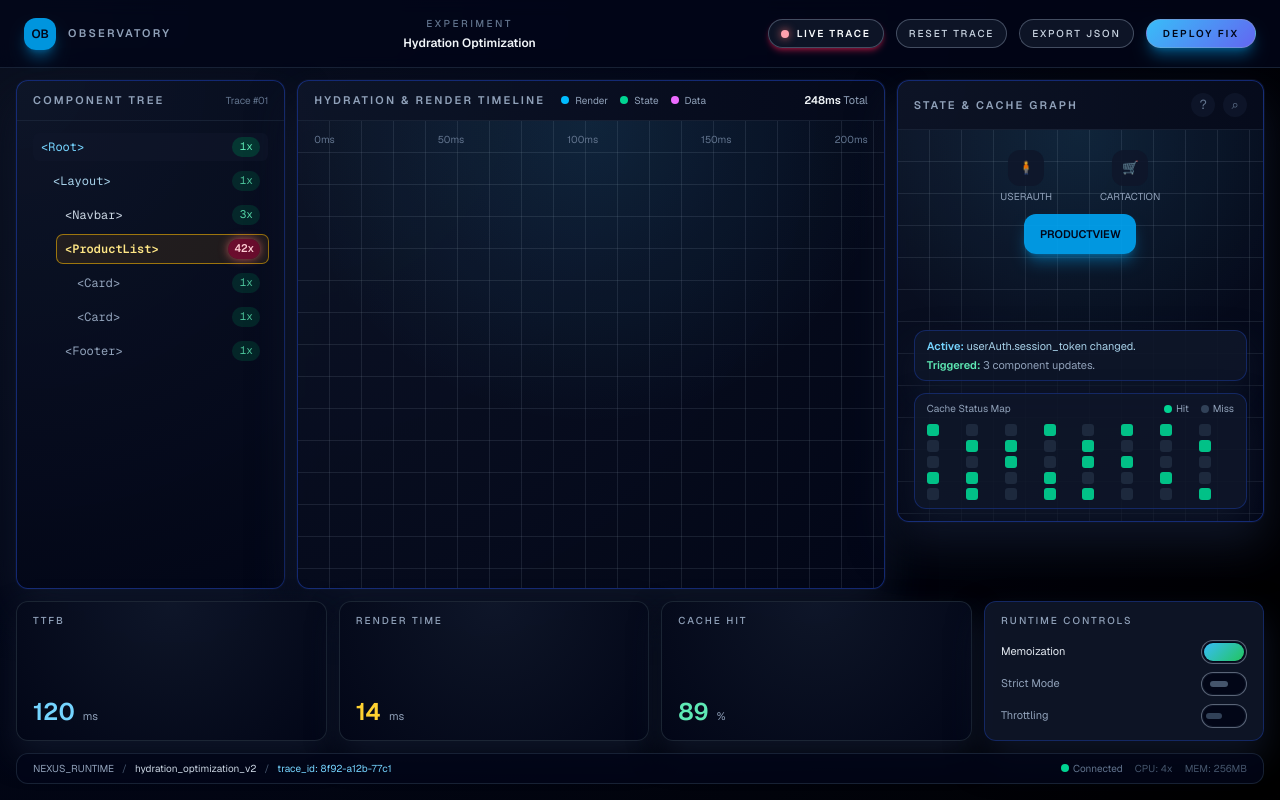
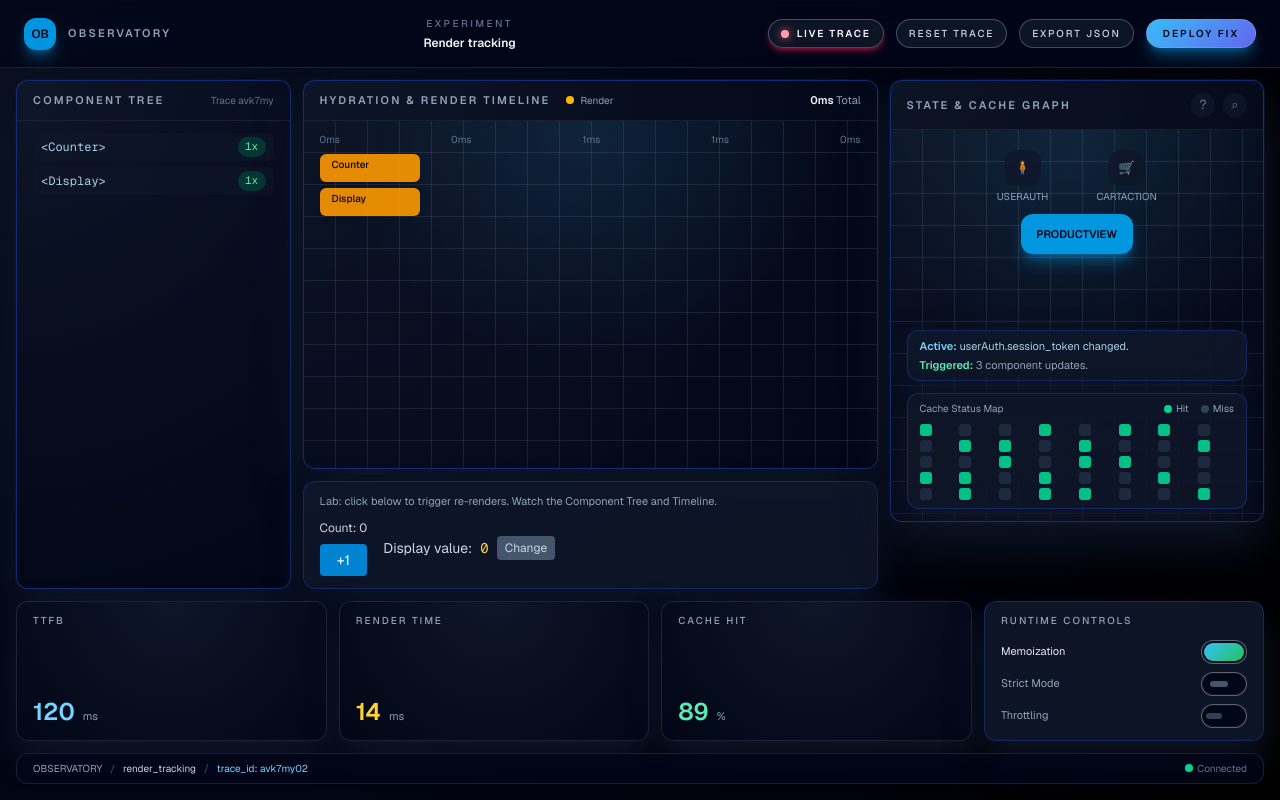
Before and after one commit to abdallah96/Observability, a Next.js app: page / in a window 1280 px wide. Built offline with nearby package versions, Linux system fonts and the light colour scheme.

Commit message:
add render observatory — store, withRenderTracker, lab panel, live UI

```diff
--- a/src/app/Footer/footer.tsx
+++ b/src/app/Footer/footer.tsx
@@ -1,22 +1,24 @@
+"use client";
+
+import { useObservatoryStore } from "@/data/store";
+
 export default function Footer() {
+  const traceId = useObservatoryStore((s) => s.traceId);
+
   return (
     <footer className="mt-3 flex items-center justify-between rounded-xl border border-slate-800/80 bg-slate-950/80 px-4 py-2 text-[10px] text-slate-500">
       <div className="flex items-center gap-2">
-      <span className="text-slate-400">NEXUS_RUNTIME</span>
+        <span className="text-slate-400">OBSERVATORY</span>
         <span className="text-slate-600">/</span>
-      <span className="text-slate-300">hydration_optimization_v2</span>
+        <span className="text-slate-300">render_tracking</span>
         <span className="text-slate-600">/</span>
-      <span className="text-sky-300">
-        trace_id: 8f92-a12b-77c1
-      </span>
+        <span className="text-sky-300">trace_id: {traceId}</span>
       </div>
       <div className="flex items-center gap-3">
         <div className="flex items-center gap-1">
           <span className="h-2 w-2 rounded-full bg-emerald-400" />
           <span>Connected</span>
         </div>
-      <span className="text-slate-600">CPU: 4x</span>
-      <span className="text-slate-600">MEM: 256MB</span>
       </div>
     </footer>
   );
--- a/src/app/Header/header.tsx
+++ b/src/app/Header/header.tsx
@@ -1,19 +1,44 @@
 "use client";
+
 import { Button } from "../Components/Button/button";
 import { ActiveAction } from "../page";
+import { useObservatoryStore } from "@/data/store";
 
 type HeaderProps = {
   activeAction: ActiveAction;
   onChangeActiveAction: (action: ActiveAction) => void;
 };
-export const Header = ({ activeAction, onChangeActiveAction }: HeaderProps) => {
+
+export function Header({ activeAction, onChangeActiveAction }: HeaderProps) {
+  const resetTrace = useObservatoryStore((s) => s.resetTrace);
+  const getTraceForExport = useObservatoryStore((s) => s.getTraceForExport);
+
   const isLiveTraceActive = activeAction === "liveTrace";
   const isResetTraceActive = activeAction === "resetTrace";
   const isExportJsonActive = activeAction === "exportJson";
   const isDeployFixActive = activeAction === "deployFix";
 
+  const handleReset = () => {
+    resetTrace();
+    onChangeActiveAction(null);
+  };
+
+  const handleExport = () => {
+    const data = getTraceForExport();
+    const blob = new Blob([JSON.stringify(data, null, 2)], {
+      type: "application/json",
+    });
+    const url = URL.createObjectURL(blob);
+    const a = document.createElement("a");
+    a.href = url;
+    a.download = `observatory-trace-${data.traceId}.json`;
+    a.click();
+    URL.revokeObjectURL(url);
+    onChangeActiveAction(null);
+  };
+
   return (
-    <header className="flex items-center justify-between px-6 py-4 border-b border-slate-800/80 bg-slate-950/80 backdrop-blur">
+    <header className="flex items-center justify-between border-b border-slate-800/80 bg-slate-950/80 px-6 py-4 backdrop-blur">
       <div className="flex items-center gap-3">
         <div className="flex h-8 w-8 items-center justify-center rounded-xl bg-sky-500/90 shadow-lg shadow-sky-500/40">
           <span className="text-xs font-semibold tracking-tight text-slate-950">
@@ -32,28 +57,28 @@ export const Header = ({ activeAction, onChangeActiveAction }: HeaderProps) => {
           Experiment
         </span>
         <span className="text-xs font-semibold text-slate-100">
-          Hydration Optimization
+          Render tracking
         </span>
       </div>
 
       <div className="flex items-center gap-3 text-[11px]">
         <Button
           onClick={() => onChangeActiveAction("liveTrace")}
-          className=" flex items-center gap-2 px-3 py-1.5 text-[10px] font-semibold uppercase tracking-[0.18em] text-slate-50 shadow-md shadow-rose-500/40"
+          className="flex items-center gap-2 px-3 py-1.5 text-[10px] font-semibold uppercase tracking-[0.18em] text-slate-50 shadow-md shadow-rose-500/40"
           isActive={isLiveTraceActive}
         >
           <span className="h-2 w-2 rounded-full bg-rose-300 shadow-[0_0_8px_rgba(248,113,113,0.9)]" />
           Live Trace
         </Button>
         <Button
-          onClick={() => onChangeActiveAction("resetTrace")}
+          onClick={handleReset}
           className="observatory-chip px-3 py-1.5 text-[10px] font-medium uppercase tracking-[0.18em] text-slate-300 hover:text-slate-50"
           isActive={isResetTraceActive}
         >
           Reset Trace
         </Button>
         <Button
-          onClick={() => onChangeActiveAction("exportJson")}
+          onClick={handleExport}
           className="observatory-chip px-3 py-1.5 text-[10px] font-medium uppercase tracking-[0.18em] text-slate-300 hover:text-slate-50"
           isActive={isExportJsonActive}
         >
@@ -69,5 +94,5 @@ export const Header = ({ activeAction, onChangeActiveAction }: HeaderProps) => {
       </div>
     </header>
   );
-};
+}
 export default Header;
--- a/src/app/Renders/render-timeline.tsx
+++ b/src/app/Renders/render-timeline.tsx
@@ -1,4 +1,6 @@
-import RenderBlock from "./render-block";
+"use client";
+
+import { useObservatoryStore } from "@/data/store";
 
 type RenderTimelineProps = {
   isLiveTrace: boolean;
@@ -6,10 +8,18 @@ type RenderTimelineProps = {
   isExportJson: boolean;
   isDeployFix: boolean;
 };
-export const RenderTimeline = (props: RenderTimelineProps) => {
-  const { isLiveTrace, isResetTrace } = props;
+
+export function RenderTimeline(props: RenderTimelineProps) {
+  const { isLiveTrace } = props;
+  const renderEvents = useObservatoryStore((s) => s.renderEvents);
+
+  const startTime = renderEvents.length > 0 ? Math.min(...renderEvents.map((e) => e.timestamp)) : 0;
+  const endTime = renderEvents.length > 0 ? Math.max(...renderEvents.map((e) => e.timestamp)) : 0;
+  const totalMs = endTime - startTime || 0;
+  const maxMs = Math.max(totalMs, 1);
+
   return (
-    <div className="flex w-[48%] flex-col gap-2">
+    <div className="flex min-w-0 flex-1 flex-col gap-2">
       <div className="observatory-panel flex flex-1 flex-col overflow-hidden">
         <header className="flex items-center justify-between border-b border-slate-800/70 px-4 py-3">
           <div className="flex items-center gap-4">
@@ -18,39 +28,51 @@ export const RenderTimeline = (props: RenderTimelineProps) => {
             </span>
             <div className="flex items-center gap-3 text-[10px] text-slate-400">
               <div className="flex items-center gap-1.5">
-                <span className="h-2 w-2 rounded-full bg-sky-400" />
+                <span className="h-2 w-2 rounded-full bg-amber-400" />
                 <span>Render</span>
-              </div>
-              <div className="flex items-center gap-1.5">
-                <span className="h-2 w-2 rounded-full bg-emerald-400" />
-                <span>State</span>
-              </div>
-              <div className="flex items-center gap-1.5">
-                <span className="h-2 w-2 rounded-full bg-fuchsia-400" />
-                <span>Data</span>
               </div>
             </div>
           </div>
           <span className="text-[11px] text-slate-400">
-            <span className="font-semibold text-slate-100">248ms</span> Total
+            <span className="font-semibold text-slate-100">{totalMs}ms</span> Total
           </span>
         </header>
-        <div className="relative flex-1 overflow-hidden px-4 py-3 observatory-grid-bg">
-          <div className="relative z-10 h-full">
-            {/* Time axis */}
+        <div className="relative flex-1 overflow-auto px-4 py-3 observatory-grid-bg">
+          <div className="relative z-10 min-h-[120px]">
             <div className="mb-2 flex items-center justify-between text-[10px] text-slate-500">
               <span>0ms</span>
-              <span>50ms</span>
-              <span>100ms</span>
-              <span>150ms</span>
-              <span>200ms</span>
+              <span>{Math.round(maxMs * 0.25)}ms</span>
+              <span>{Math.round(maxMs * 0.5)}ms</span>
+              <span>{Math.round(maxMs * 0.75)}ms</span>
+              <span>{totalMs}ms</span>
             </div>
-            {isLiveTrace && <RenderBlock />}
-            {isResetTrace && !isLiveTrace && <span>Reset Trace</span>}
+            {renderEvents.length === 0 && !isLiveTrace && (
+              <p className="mt-4 text-[11px] text-slate-500">
+                No events yet. Turn on Live Trace and use the Lab to trigger renders.
+              </p>
+            )}
+            <div className="mt-2 flex flex-col gap-1.5">
+              {renderEvents.map((event) => {
+                const offsetMs = event.timestamp - startTime;
+                const leftPercent = maxMs > 0 ? (offsetMs / maxMs) * 100 : 0;
+                return (
+                  <div
+                    key={event.id}
+                    className="flex items-center gap-2"
+                    style={{ marginLeft: `${Math.min(leftPercent, 85)}%` }}
+                  >
+                    <div className="h-7 min-w-[100px] rounded-md bg-amber-500/90 px-3 py-1 text-[10px] font-medium text-slate-950 shadow-md">
+                      {event.componentName}
+                    </div>
+                  </div>
+                );
+              })}
+            </div>
           </div>
         </div>
       </div>
     </div>
   );
-};
+}
+
 export default RenderTimeline;
--- a/src/app/Sidebar/sidebar.tsx
+++ b/src/app/Sidebar/sidebar.tsx
@@ -1,4 +1,16 @@
-export const Sidebar = () => {
+"use client";
+
+import { getRenderCounts, useObservatoryStore } from "@/data/store";
+
+export function Sidebar() {
+  const renderEvents = useObservatoryStore((s) => s.renderEvents);
+  const traceId = useObservatoryStore((s) => s.traceId);
+  const counts = getRenderCounts(renderEvents);
+
+  // Sort by count descending so busiest components are on top
+  const entries = Object.entries(counts).sort((a, b) => b[1] - a[1]);
+  const maxCount = Math.max(...Object.values(counts), 1);
+
   return (
     <div className="flex w-[22%] min-w-[220px] flex-col gap-2">
       <div className="observatory-panel flex flex-1 flex-col overflow-hidden">
@@ -6,58 +18,45 @@ export const Sidebar = () => {
           <span className="text-[11px] font-semibold uppercase tracking-[0.2em] text-slate-400">
             Component Tree
           </span>
-                <span className="text-[10px] text-slate-500">Trace #01</span>
+          <span className="text-[10px] text-slate-500">Trace {traceId.slice(0, 6)}</span>
         </header>
         <div className="flex-1 overflow-auto px-4 py-3">
+          {entries.length === 0 ? (
+            <p className="text-[11px] text-slate-500">
+              No renders yet. Use the Lab below to trigger re-renders.
+            </p>
+          ) : (
             <ul className="space-y-1.5 text-[12px] font-mono text-slate-300">
-                  <li className="flex items-center justify-between rounded-md bg-slate-900/60 px-2 py-1">
-                    <span className="text-sky-300">&lt;Root&gt;</span>
-                    <span className="inline-flex h-5 min-w-[28px] items-center justify-center rounded-full bg-emerald-900/60 px-1 text-[11px] text-emerald-300">
-                      1x
+              {entries.map(([name, count]) => {
+                const isHigh = count >= maxCount && count > 3;
+                return (
+                  <li
+                    key={name}
+                    className={`flex items-center justify-between rounded-md px-2 py-1 ${
+                      isHigh ? "bg-amber-500/10 ring-1 ring-amber-400/60" : "bg-slate-900/60"
+                    }`}
+                  >
+                    <span className={isHigh ? "text-amber-200 font-semibold" : "text-sky-200/90"}>
+                      &lt;{name}&gt;
+                    </span>
+                    <span
+                      className={`inline-flex h-5 min-w-[28px] items-center justify-center rounded-full px-1 text-[11px] ${
+                        isHigh
+                          ? "bg-rose-900/70 font-semibold text-rose-200"
+                          : "bg-emerald-900/60 text-emerald-300"
+                      }`}
+                    >
+                      {count}x
                     </span>
                   </li>
-                  <li className="ml-3 flex items-center justify-between rounded-md px-2 py-1 text-slate-400">
-                    <span className="text-sky-200/90">&lt;Layout&gt;</span>
-                    <span className="inline-flex h-5 min-w-[28px] items-center justify-center rounded-full bg-emerald-900/40 px-1 text-[11px] text-emerald-300/80">
-                      1x
-                    </span>
-                  </li>
-                  <li className="ml-6 flex items-center justify-between rounded-md px-2 py-1 text-slate-400">
-                    <span className="text-slate-300">&lt;Navbar&gt;</span>
-                    <span className="inline-flex h-5 min-w-[28px] items-center justify-center rounded-full bg-emerald-900/40 px-1 text-[11px] text-emerald-300/90">
-                      3x
-                    </span>
-                  </li>
-                  <li className="ml-6 flex items-center justify-between rounded-md bg-amber-500/10 px-2 py-1 text-amber-100 ring-1 ring-amber-400/60">
-                    <span className="text-amber-200 font-semibold">
-                      &lt;ProductList&gt;
-                    </span>
-                    <span className="inline-flex h-5 min-w-[32px] items-center justify-center rounded-full bg-rose-900/70 px-1 text-[11px] font-semibold text-rose-200 shadow-[0_0_10px_rgba(248,113,113,0.7)]">
-                      42x
-                    </span>
-                  </li>
-                  <li className="ml-9 flex items-center justify-between rounded-md px-2 py-1 text-slate-400">
-                    <span>&lt;Card&gt;</span>
-                    <span className="inline-flex h-5 min-w-[28px] items-center justify-center rounded-full bg-emerald-900/40 px-1 text-[11px] text-emerald-300/80">
-                      1x
-                    </span>
-                  </li>
-                  <li className="ml-9 flex items-center justify-between rounded-md px-2 py-1 text-slate-400">
-                    <span>&lt;Card&gt;</span>
-                    <span className="inline-flex h-5 min-w-[28px] items-center justify-center rounded-full bg-emerald-900/40 px-1 text-[11px] text-emerald-300/80">
-                      1x
-                    </span>
-                  </li>
-                  <li className="ml-6 flex items-center justify-between rounded-md px-2 py-1 text-slate-400">
-                    <span>&lt;Footer&gt;</span>
-                    <span className="inline-flex h-5 min-w-[28px] items-center justify-center rounded-full bg-emerald-900/40 px-1 text-[11px] text-emerald-300/80">
-                      1x
-                    </span>
-                  </li>
+                );
+              })}
             </ul>
+          )}
         </div>
       </div>
     </div>
   );
-};
+}
+
 export default Sidebar;
--- a/src/app/page.tsx
+++ b/src/app/page.tsx
@@ -1,19 +1,24 @@
 "use client";
+
 import Header from "./Header/header";
 import Sidebar from "./Sidebar/sidebar";
 import { RenderTimeline } from "./Renders/render-timeline";
 import StateAndCacheGraph from "./Graph/graph";
 import BottomControlsBar from "./ControlsBar/control-bar";
 import Footer from "./Footer/footer";
+import { LabPanel } from "@/experiments/LabPanel";
 import { useState } from "react";
+
 export type ActiveAction =
   | "liveTrace"
   | "resetTrace"
   | "exportJson"
   | "deployFix"
   | null;
+
 export const Home = () => {
   const [activeAction, setActiveAction] = useState<ActiveAction>(null);
+
   return (
     <div className="observatory-shell">
       <Header
@@ -23,12 +28,15 @@ export const Home = () => {
       <div className="flex flex-1 flex-col px-4 pb-4 pt-3 text-xs text-slate-200">
         <div className="flex flex-1 gap-3">
           <Sidebar />
+          <div className="flex min-w-0 flex-1 flex-col gap-3">
             <RenderTimeline
               isLiveTrace={activeAction === "liveTrace"}
               isResetTrace={activeAction === "resetTrace"}
               isExportJson={activeAction === "exportJson"}
               isDeployFix={activeAction === "deployFix"}
             />
+            <LabPanel />
+          </div>
           <StateAndCacheGraph />
         </div>
         <BottomControlsBar />
--- /dev/null
+++ b/src/data/store.ts
@@ -0,0 +1,57 @@
+import { create } from "zustand";
+
+/** One render event: which component rendered and when. */
+export type RenderEvent = {
+  id: string;
+  componentName: string;
+  timestamp: number; // Date.now()
+};
+
+type ObservatoryStore = {
+  traceId: string;
+  renderEvents: RenderEvent[];
+  addRenderEvent: (componentName: string) => void;
+  resetTrace: () => void;
+  getTraceForExport: () => { traceId: string; events: RenderEvent[]; totalMs: number };
+};
+
+function makeId() {
+  return Math.random().toString(36).slice(2, 10);
+}
+
+export const useObservatoryStore = create<ObservatoryStore>((set, get) => ({
+  traceId: makeId(),
+  renderEvents: [],
+
+  addRenderEvent(componentName: string) {
+    set((state) => ({
+      renderEvents: [
+        ...state.renderEvents,
+        { id: makeId(), componentName, timestamp: Date.now() },
+      ],
+    }));
+  },
+
+  resetTrace() {
+    set({ traceId: makeId(), renderEvents: [] });
+  },
+
+  getTraceForExport() {
+    const { traceId, renderEvents } = get();
+    if (renderEvents.length === 0) {
+      return { traceId, events: [], totalMs: 0 };
+    }
+    const times = renderEvents.map((e) => e.timestamp);
+    const totalMs = Math.max(...times) - Math.min(...times);
+    return { traceId, events: renderEvents, totalMs };
+  },
+}));
+
+/** Derive render count per component from events. */
+export function getRenderCounts(events: RenderEvent[]): Record<string, number> {
+  const counts: Record<string, number> = {};
+  for (const e of events) {
+    counts[e.componentName] = (counts[e.componentName] ?? 0) + 1;
+  }
+  return counts;
+}
--- /dev/null
+++ b/src/experiments/Counter.tsx
@@ -0,0 +1,24 @@
+"use client";
+
+import { withRenderTracker } from "@/instrumentation/withRenderTracker";
+import { useState } from "react";
+
+function CounterInner() {
+  const [count, setCount] = useState(0);
+  return (
+    <div className="flex flex-col gap-2">
+      <span className="text-slate-300">Count: {count}</span>
+      <button
+        type="button"
+        onClick={() => setCount((c) => c + 1)}
+        className="rounded bg-sky-600 px-3 py-1.5 text-sm text-white hover:bg-sky-500"
+      >
+        +1
+      </button>
+    </div>
+  );
+}
+
+/** Tracked counter: each click causes a re-render; observatory shows it. */
+export const Counter = withRenderTracker(CounterInner, "Counter");
+Counter.displayName = "Counter";
--- /dev/null
+++ b/src/experiments/Display.tsx
@@ -0,0 +1,11 @@
+"use client";
+
+import { withRenderTracker } from "@/instrumentation/withRenderTracker";
+
+function DisplayInner({ value }: { value: number }) {
+  return <span className="text-amber-300 font-mono">{value}</span>;
+}
+
+/** Tracked display: re-renders when parent passes new value. */
+export const Display = withRenderTracker(DisplayInner, "Display");
+Display.displayName = "Display";
--- /dev/null
+++ b/src/experiments/LabPanel.tsx
@@ -0,0 +1,35 @@
+"use client";
+
+import { Counter } from "./Counter";
+import { Display } from "./Display";
+import { useState } from "react";
+
+/**
+ * Small lab on the page: tracked Counter + Display.
+ * Click the button and watch the sidebar (render counts) and timeline (events) update.
+ */
+export function LabPanel() {
+  const [value, setValue] = useState(0);
+  return (
+    <div className="observatory-panel-subtle rounded-lg border border-slate-700/60 px-4 py-3">
+      <p className="mb-3 text-[11px] text-slate-400">
+        Lab: click below to trigger re-renders. Watch the Component Tree and
+        Timeline.
+      </p>
+      <div className="flex flex-wrap items-center gap-4">
+        <Counter />
+        <div className="flex items-center gap-2 text-sm text-slate-300">
+          <span>Display value:</span>
+          <Display value={value} />
+          <button
+            type="button"
+            onClick={() => setValue((v) => v + 1)}
+            className="rounded bg-slate-600 px-2 py-1 text-xs hover:bg-slate-500"
+          >
+            Change
+          </button>
+        </div>
+      </div>
+    </div>
+  );
+}
--- /dev/null
+++ b/src/instrumentation/withRenderTracker.tsx
@@ -0,0 +1,23 @@
+"use client";
+
+import { useObservatoryStore } from "@/data/store";
+import { ComponentType } from "react";
+
+/**
+ * Wraps a component so each render is logged to the observatory store.
+ * Use this on experiment components to see when they re-render in the timeline and sidebar.
+ */
+export function withRenderTracker<P extends object>(
+  WrappedComponent: ComponentType<P>,
+  displayName: string
+) {
+  function TrackedComponent(props: P) {
+    const addRenderEvent = useObservatoryStore((s) => s.addRenderEvent);
+    addRenderEvent(displayName); // Log every time this component renders
+
+    return <WrappedComponent {...props} />;
+  }
+
+  TrackedComponent.displayName = `Tracked(${displayName})`;
+  return TrackedComponent;
+}
```
Lines whose indentation alone changed are shown as unchanged.
